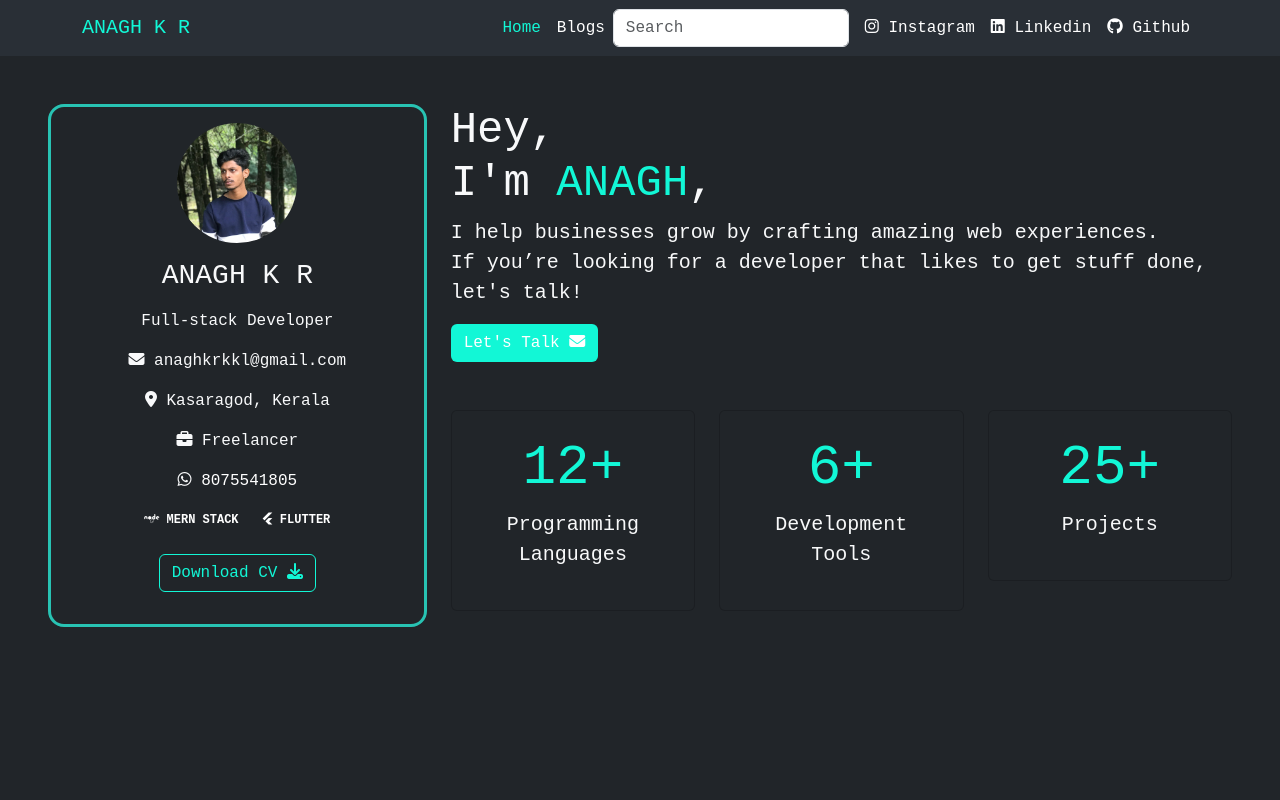
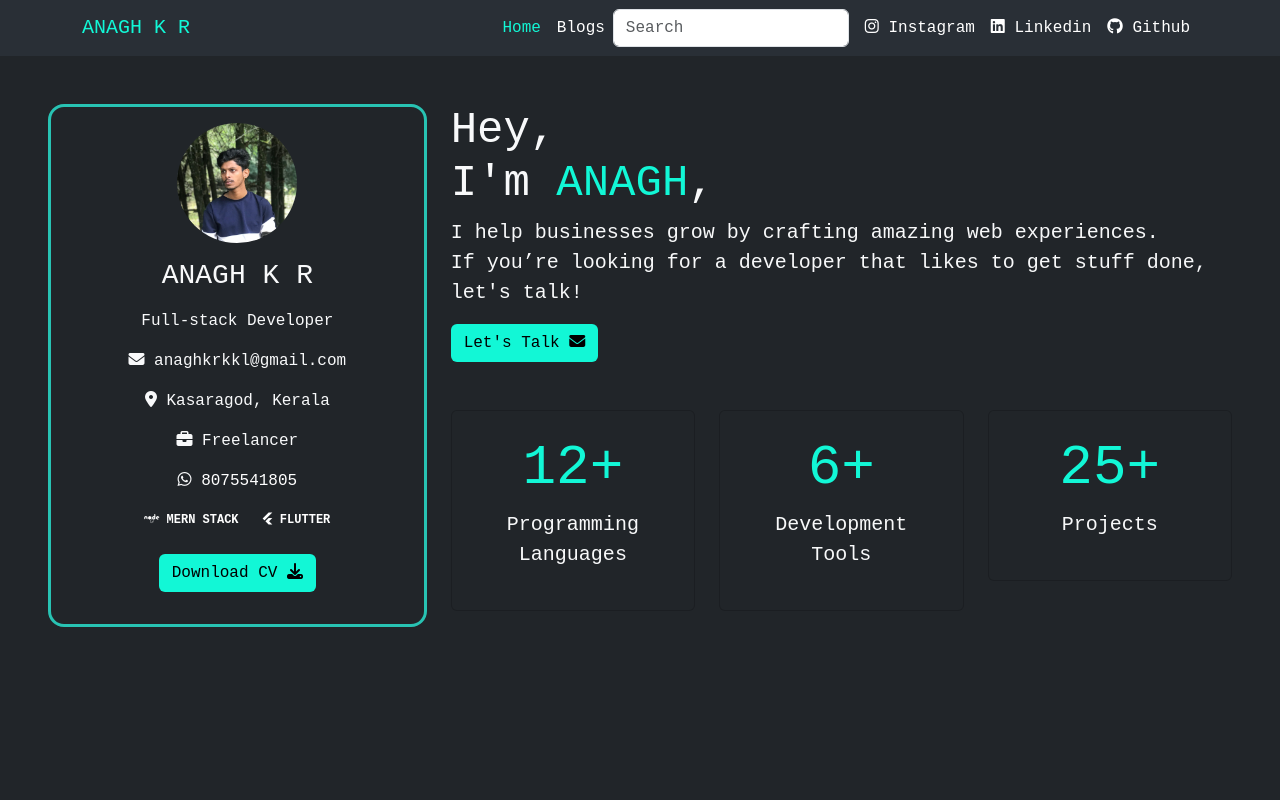
Before and after one commit to anagh534/ANAGH, a React (Vite) app: page / in a window 1280 px wide. Shown: the top 800 px of the page. Built offline with nearby package versions, Linux system fonts and the light colour scheme.

Commit message:
some ui changes

```diff
--- a/src/pages/Home/Home.css
+++ b/src/pages/Home/Home.css
@@ -39,5 +39,8 @@ a.text-info:hover {
 }
 .btn-bg{
     background-color: #12F7D6 !important;
-    color: white;
+    color: black;
 }
+.btn-bg:hover{
+    color: black;
+}
--- a/src/pages/Home/Home.jsx
+++ b/src/pages/Home/Home.jsx
@@ -29,9 +29,11 @@ function Home() {
                 <span className="badge mx-1"><i className="fa-brands fa-node"></i> MERN STACK</span>
                 <span className="badge mx-1"><i className="fa-brands fa-flutter"></i> FLUTTER</span>
               </div>
-              <a href="#" className="btn btn-outline-info">
+              <button className="btn btn-bg" onClick={
+                ()=>location.replace('https://drive.google.com/file/d/1LDScBlIZ6DPW2BBGKeOIHqQtFoOmY0HU/view?usp=sharing')
+              }>
                 Download CV <i className="fas fa-download"></i>
-              </a>
+              </button>
             </div>
           </div>
         </div>
@@ -45,7 +47,7 @@ function Home() {
             <p className="lead">
               I help businesses grow by crafting amazing web experiences. <br /> If you’re looking for a developer that likes to get stuff done, let's talk!
             </p>
-            <a href="mailto:anaghkrkkl@gmail.com" className="btn btn-bg ">
+            <a href="mailto:anaghkrkkl@gmail.com" className="btn btn-bg">
               Let's Talk <i className="fas fa-envelope"></i>
             </a>
           </div>
--- a/src/pages/Works/Works.jsx
+++ b/src/pages/Works/Works.jsx
@@ -1,4 +1,4 @@
-import React, { useEffect } from 'react'
+import React from 'react'
 import './Works.css'
 import scroll from '../../assets/scroll.png'
 import images from '../../utils/LoadImage'
@@ -18,9 +18,9 @@ function Works() {
           <div id="carouselExample" class="carousel slide text-center">
             <div class="carousel-inner">
               {
-                images.map((image, index) =>
+                images.map((data, index) =>
                   <div key={index} class="carousel-item text-center active">
-                    <img src={image} class="img-fluid project-image" alt="..." />
+                    <img src={data.img} class="img-fluid project-image" alt="..." />
                   </div>
                 )
               }
--- a/src/utils/LoadImage.jsx
+++ b/src/utils/LoadImage.jsx
@@ -1,6 +1,14 @@
 import image1 from '../assets/projects/1.png';
 import image2 from '../assets/projects/2.png';
 
-const images = [image1, image2];
+const images = [
+    {
+        img: image1,
+        ulr: ''
+    },
+    {
+        img: image2
+    }
+];
 
 export default images;
```
